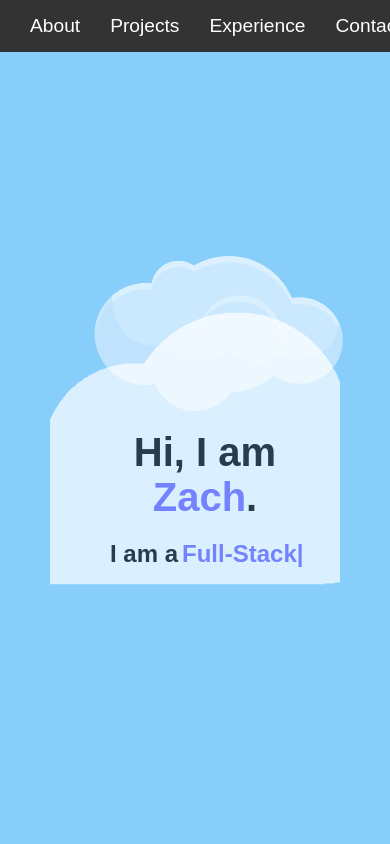
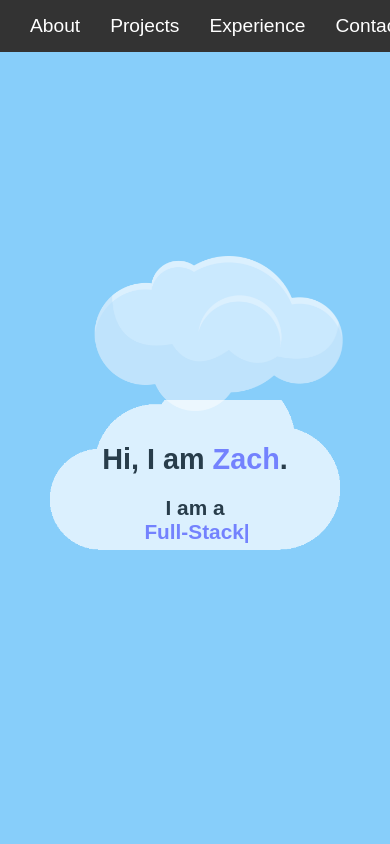
Before and after one commit to Zachary-Bricknell/Portfolio, a React (Create React App) app in the folder my-portfolio/: page / in a window 390 px wide. Shown: the top 844 px of the page. Built offline with nearby package versions, Linux system fonts and the light colour scheme.

Commit message:
Updated responsiveness

```diff
--- a/my-portfolio/src/components/Hero.css
+++ b/my-portfolio/src/components/Hero.css
@@ -1,36 +1,4 @@
-.hero-content h1 {
-  font-size: 2.5rem;
-  font-weight: bold;
-  margin-bottom: 20px;
-  margin-left: 20px; /* Shift the header to the right */
-}
-
-.hero-content p {
-  font-size: 1.8rem;
-  font-weight: bold;
-  color: black;
-  display: flex;
-  align-items: baseline;
-  margin: 0;
-  margin-left: 40px; /* Shift the paragraph to the right more */
-}
-
-.hero-content h1 .name-highlight {
-  color: #6c63ff; /* The color used for "Zach" */
-}
-
-.hero-content p .typed-text-container {
-  color: #6c63ff; /* Apply the same color to the typed text */
-}
-
-.typed-text-container {
-  display: inline-block;
-  white-space: nowrap;
-  margin-left: 4px;
-}
-
-
-
+/* General Styles */
 body {
   margin: 0;
   overflow-x: hidden; /* Prevent horizontal scrolling */
@@ -66,9 +34,36 @@ body {
   opacity: 70%;
 }
 
+.hero-content h1 {
+  font-size: 2.5rem;
+  font-weight: bold;
+  margin-bottom: 20px;
+  margin-left: 20px; /* Shift the header to the right */
+}
 
+.hero-content p {
+  font-size: 1.8rem;
+  font-weight: bold;
+  color: black;
+  display: flex;
+  align-items: baseline;
+  margin: 0;
+  margin-left: 40px; /* Shift the paragraph to the right more */
+}
 
+.hero-content h1 .name-highlight {
+  color: #6c63ff; /* The color used for "Zach" */
+}
 
+.hero-content p .typed-text-container {
+  color: #6c63ff; /* Apply the same color to the typed text */
+}
+
+.typed-text-container {
+  display: inline-block;
+  white-space: nowrap;
+  margin-left: 4px;
+}
 
 .name-highlight {
   color: #6c63ff; /* Keep the name highlight color */
@@ -92,3 +87,48 @@ body {
   opacity: 0; /* Ensure initial opacity is 0 */
   pointer-events: none; /* Ensure clouds don't interfere with any interactions */
 }
+
+/* Mobile Styles */
+@media (max-width: 768px) {
+  .hero-content {
+    width: 90%; /* Make the content take up more width on mobile */
+    height: auto; /* Let the height adjust based on content */
+    background-size: contain; /* Ensure the background image scales properly */
+    padding: 20px;
+  }
+
+  .hero-content h1 {
+    font-size: 2rem; /* Reduce font size for smaller screens */
+    margin-left: 10px; /* Adjust margin for smaller screens */
+  }
+
+  .hero-content p {
+    font-size: 1.5rem; /* Adjust font size for mobile */
+    margin-left: 20px; /* Adjust margin for smaller screens */
+    flex-direction: column; /* Stack elements vertically */
+    align-items: center; /* Center align content */
+  }
+}
+
+@media (max-width: 480px) {
+  .hero-content {
+    background-image: none; /* Remove the background image entirely on very small screens */
+    padding: 20px;
+    width: 100%;
+  }
+
+  .hero-content h1 {
+    font-size: 1.8rem; /* Further reduce the font size */
+    margin-left: 0; /* Center the title on mobile */
+  }
+
+  .hero-content p {
+    font-size: 1.3rem; /* Smaller font size for very small screens */
+    margin-left: 0; /* Center the paragraph on mobile */
+  }
+
+  .typed-text-container {
+    width: 100%; /* Full width on very small screens */
+    text-align: center; /* Center the typed text */
+  }
+}
```
